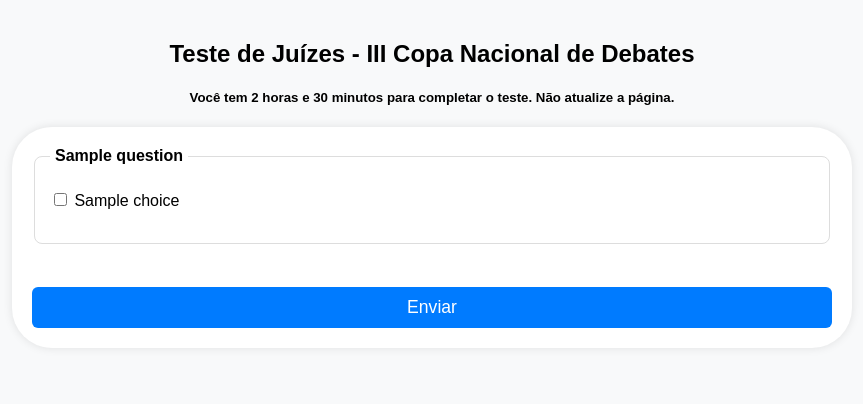
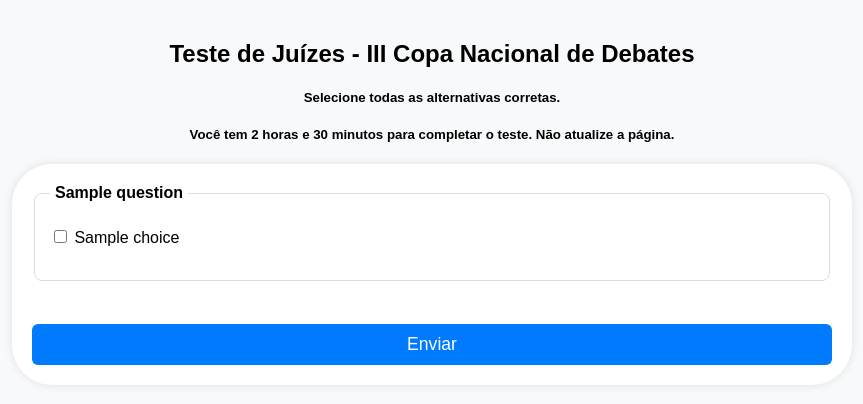
Before and after one commit to BrunoVisnadi/teste, a Flask app: template templates/test.html in a window 1280 px wide. Shown: the top 404 px of the page, without its empty margins (208-1071 px from the left). Run offline with Flask 3, Linux system fonts and the light colour scheme; the template is opened without the code that fills it: most values are stand-ins (such as "Sample title", 1, 10 or a date in 2020); some libraries are stand-ins or nearby versions.

Commit message:
Update test.html

```diff
--- a/templates/test.html
+++ b/templates/test.html
@@ -8,6 +8,7 @@
 </head>
 <body>
     <h2>Teste de Juízes - III Copa Nacional de Debates</h2>
+    <h5>Selecione todas as alternativas corretas.</h5>
     <h5>Você tem 2 horas e 30 minutos para completar o teste. Não atualize a página.</h5>
     <form method="POST">
             {% for question in questions %}
```
